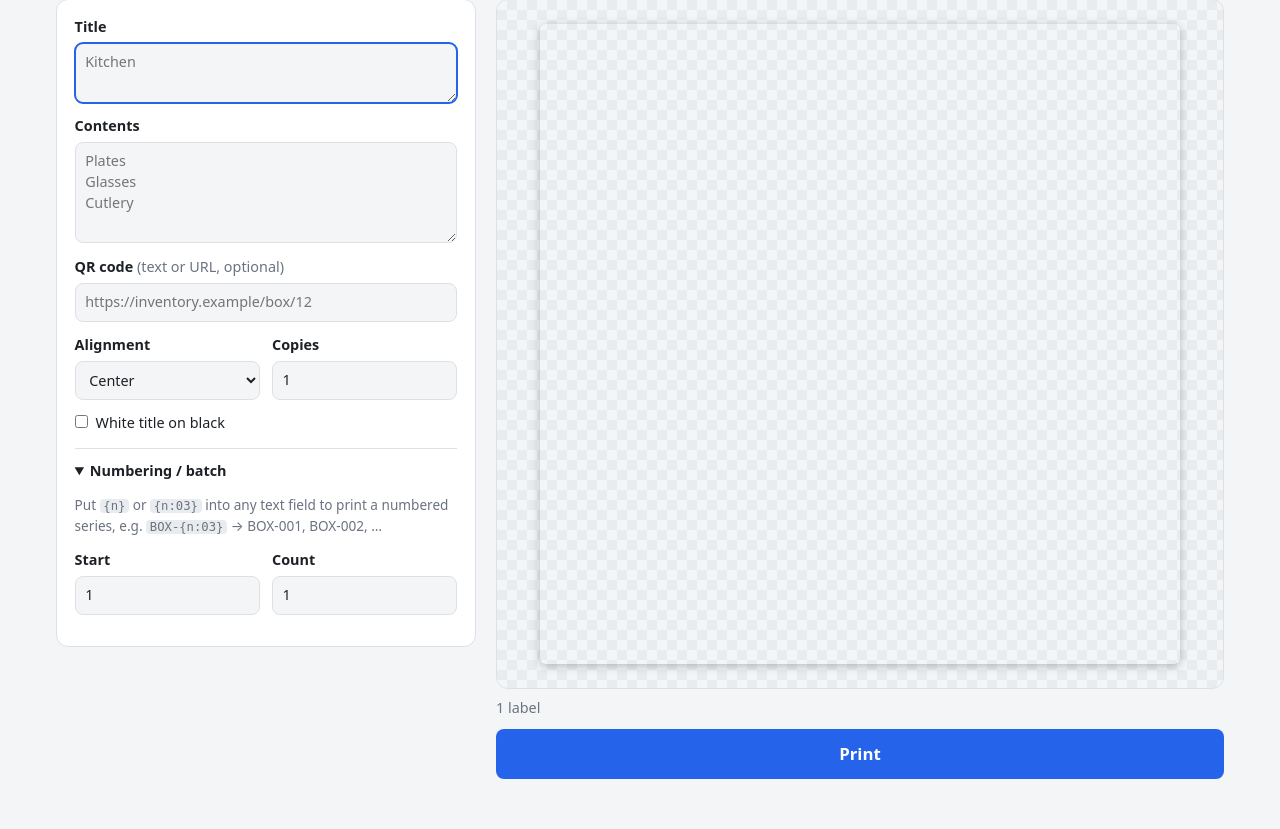
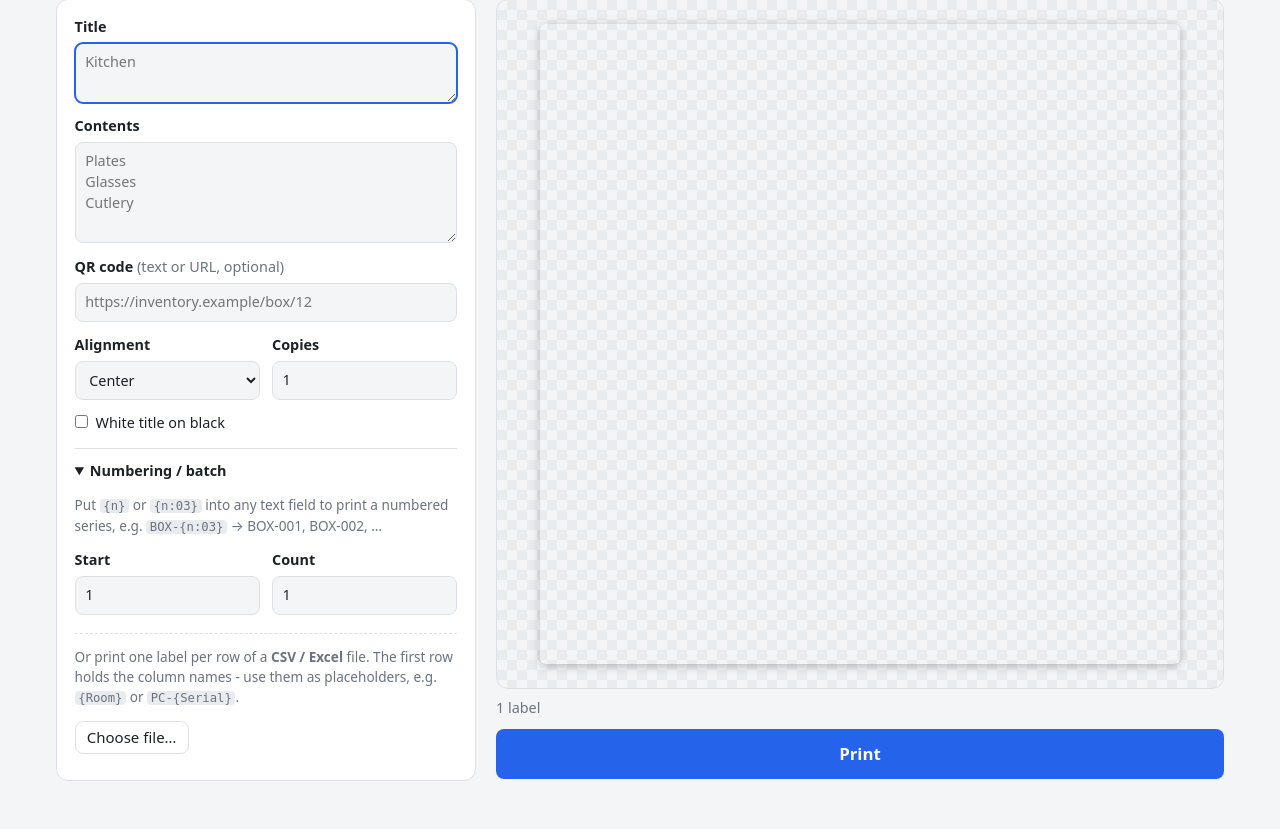
Before and after one commit to vherolf/labelprinter, a FastAPI app: page /zebra in a window 1280 px wide, after a click on "Numbering / batch". Shown: the part 130-959 px from the top of the page. Before the commit the page ends 909 px from the top, so only its background shows below. Run offline with FastAPI, Linux system fonts and the light colour scheme; data that the repository does not hold is empty.

Commit message:
Batch print labels from CSV / Excel files
Upload a .csv or .xlsx on the box or tape page and use its column
names as {Column} placeholders; one label per row, with row stepping
in the preview. CSV separator and encoding are auto-detected.

Co-Authored-By: Claude Opus 5.5 <noreply@anthropic.com>

```diff
--- a/app/main.py
+++ b/app/main.py
@@ -2,14 +2,14 @@ import base64
 import io
 from typing import Literal
 
-from fastapi import FastAPI, HTTPException, Request
+from fastapi import FastAPI, HTTPException, Request, UploadFile
 from fastapi.responses import HTMLResponse
 from fastapi.staticfiles import StaticFiles
 from fastapi.templating import Jinja2Templates
 from PIL import Image, ImageOps
 from pydantic import BaseModel, Field
 
-from . import brother, config, history, render, zebra
+from . import brother, config, history, render, table, zebra
 
 app = FastAPI(title="Labelprinter")
 app.mount("/static", StaticFiles(directory=config.BASE_DIR / "static"), name="static")
@@ -28,6 +28,9 @@ class ZebraJob(BaseModel):
     copies: int = Field(1, ge=1, le=100)
     counter_start: int = 1
     counter_count: int = Field(1, ge=1, le=MAX_LABELS)
+    rows: list[dict[str, str]] = Field(default_factory=list, max_length=MAX_LABELS)
+    rows_name: str = ""
+    preview_row: int = Field(0, ge=0, exclude=True)
 
 
 class BrotherJob(BaseModel):
@@ -43,17 +46,36 @@ class BrotherJob(BaseModel):
     copies: int = Field(1, ge=1, le=50)
     counter_start: int = 1
     counter_count: int = Field(1, ge=1, le=MAX_LABELS)
+    rows: list[dict[str, str]] = Field(default_factory=list, max_length=MAX_LABELS)
+    rows_name: str = ""
+    preview_row: int = Field(0, ge=0, exclude=True)
     tape_mm: int | None = None  # None = autodetect
 
 
-def counter_values(start: int, count: int, *texts: str) -> list[int]:
-    return list(range(start, start + count)) if render.has_counter(*texts) else [start]
+Job = ZebraJob | BrotherJob
+
+
+def variants(job: Job, *texts: str) -> list[tuple[int, dict | None]]:
+    """(counter, row) for every label: one per batch row, else one per counter value."""
+    if job.rows:
+        return [(job.counter_start + i, row) for i, row in enumerate(job.rows)]
+    if render.has_counter(*texts):
+        return [(n, None) for n in range(job.counter_start, job.counter_start + job.counter_count)]
+    return [(job.counter_start, None)]
+
+
+def batch_warnings(job: Job, *texts: str) -> list[str]:
+    if not job.rows:
+        return []
+    return [f"No column named {{{name}}} in {job.rows_name or 'the file'}"
+            for name in render.unknown_placeholders(job.rows[0], *texts)]
 
 
 def zebra_labels(job: ZebraJob) -> tuple[list[Image.Image], list[str]]:
-    images, warnings = [], []
-    for n in counter_values(job.counter_start, job.counter_count, job.title, job.body, job.qr):
-        sub = lambda s: render.substitute(s, n)  # noqa: E731
+    texts = (job.title, job.body, job.qr)
+    images, warnings = [], batch_warnings(job, *texts)
+    for n, row in variants(job, *texts):
+        sub = lambda s: render.substitute(s, n, row)  # noqa: E731
         img, warn = render.render_zebra(sub(job.title), sub(job.body), sub(job.qr), job.inverted_title, job.align)
         images.append(img)
         warnings += warn
@@ -63,12 +85,12 @@ def zebra_labels(job: ZebraJob) -> tuple[list[Image.Image], list[str]]:
 def brother_labels(job: BrotherJob, tape_mm: int) -> tuple[list[Image.Image], list[str]]:
     texts = [line.replace("|", "\n") for line in render.split_lines(job.text) if line.strip()] \
         if job.separate_lines else [job.text]
-    images, warnings = [], []
-    for n in counter_values(job.counter_start, job.counter_count, job.text, job.qr):
+    images, warnings = [], batch_warnings(job, job.text, job.qr)
+    for n, row in variants(job, job.text, job.qr):
         for text in texts:
             img, warn = render.render_brother(
-                render.split_lines(render.substitute(text, n)), tape_mm, job.font,
-                render.substitute(job.qr, n), job.align, job.flag, job.cable_diameter_mm,
+                render.split_lines(render.substitute(text, n, row)), tape_mm, job.font,
+                render.substitute(job.qr, n, row), job.align, job.flag, job.cable_diameter_mm,
                 job.min_length_mm, job.border,
             )
             images += [img] * job.copies
@@ -76,6 +98,12 @@ def brother_labels(job: BrotherJob, tape_mm: int) -> tuple[list[Image.Image], li
     if len(images) > MAX_LABELS:
         raise HTTPException(400, f"Too many labels ({len(images)}), max {MAX_LABELS}")
     return images, sorted(set(warnings))
+
+
+def preview_image(images: list[Image.Image], job: Job) -> Image.Image:
+    """First label of the batch row picked in the preview."""
+    per_row = len(images) // max(1, len(job.rows))
+    return images[min(job.preview_row, len(job.rows) - 1) * per_row] if job.rows else images[0]
 
 
 def png_data_url(img: Image.Image) -> str:
@@ -95,12 +123,16 @@ def brother_preview(img: Image.Image, tape_mm: int, tape_hex: str, text_hex: str
     return canvas
 
 
-def summary(*texts: str) -> str:
+def summary(job: Job, *texts: str) -> str:
+    text = "(empty)"
     for t in texts:
         lines = render.split_lines(t)
         if lines:
-            return " / ".join(lines)[:80]
-    return "(empty)"
+            text = " / ".join(lines)[:80]
+            break
+    if job.rows:
+        text += f" · {job.rows_name or 'batch'} ({len(job.rows)} rows)"
+    return text
 
 
 # --------------------------------------------------------------------------- pages
@@ -147,10 +179,24 @@ def status():
     return {"zebra": zebra.status(), "brother": brother.printer.status()}
 
 
+@app.post("/api/table")
+async def upload_table(file: UploadFile):
+    data = await file.read()
+    if len(data) > 5_000_000:
+        raise HTTPException(413, "File too large (max 5 MB)")
+    try:
+        columns, rows = table.parse(file.filename or "", data)
+    except table.TableError as e:
+        raise HTTPException(400, str(e))
+    if len(rows) > MAX_LABELS:
+        raise HTTPException(400, f"{len(rows)} rows - max {MAX_LABELS} per batch, split the file")
+    return {"name": file.filename, "columns": columns, "rows": rows}
+
+
 @app.post("/api/zebra/preview")
 def zebra_preview(job: ZebraJob):
     images, warnings = zebra_labels(job)
-    return {"image": png_data_url(images[0]), "count": len(images) * job.copies, "warnings": warnings}
+    return {"image": png_data_url(preview_image(images, job)), "count": len(images) * job.copies, "warnings": warnings}
 
 
 @app.post("/api/zebra/print")
@@ -161,7 +207,7 @@ def zebra_print(job: ZebraJob, request: Request):
         msg = zebra.send(zpl)
     except zebra.PrintError as e:
         raise HTTPException(502, str(e))
-    history.add("zebra", summary(job.title, job.body), job.model_dump(), request.client.host)
+    history.add("zebra", summary(job, job.title, job.body), job.model_dump(), request.client.host)
     return {"message": f"{len(images) * job.copies} label(s) sent. {msg}"}
 
 
@@ -175,7 +221,7 @@ def brother_preview_api(job: BrotherJob):
     images, warnings = brother_labels(job, tape_mm)
     colors = (st.get("tape_hex", "#ffffff"), st.get("text_hex", "#111111")) \
         if detected == tape_mm else ("#ffffff", "#111111")
-    img = images[0]
+    img = preview_image(images, job)
     length_mm = (img.width + 2 * brother.MARGIN_DOTS) / render.PX_PER_MM
     if job.tape_mm and detected and job.tape_mm != detected:
         warnings.append(f"Printer has {detected} mm tape loaded")
@@ -206,7 +252,7 @@ def brother_print(job: BrotherJob, request: Request):
         msg = brother.printer.print(images, tape_mm)
     except brother.PrintError as e:
         raise HTTPException(502, str(e))
-    history.add("brother", summary(job.text, job.qr), job.model_dump(), request.client.host)
+    history.add("brother", summary(job, job.text, job.qr), job.model_dump(), request.client.host)
     return {"message": f"{msg} on {tape_mm} mm tape"}
 
 
--- a/app/static/app.js
+++ b/app/static/app.js
@@ -45,19 +45,89 @@ function fillForm(form, params) {
     if (el.type === "checkbox") el.checked = !!value;
     else el.value = value ?? "";
   }
-  if ((params?.counter_count ?? 1) > 1) form.querySelector("details.numbering").open = true;
+  if ((params?.counter_count ?? 1) > 1 || params?.rows?.length) form.querySelector("details.numbering").open = true;
+}
+
+// Batch rows from a CSV / Excel file; {Column} placeholders are filled per row.
+function initBatch(form, params, onChange) {
+  const state = { name: "", rows: [], row: 0 };
+  let lastField = form.querySelector("textarea, input[type=text], input:not([type])");
+  form.addEventListener("focusin", (ev) => {
+    if (ev.target.matches("textarea, input[type=text], input:not([type])")) lastField = ev.target;
+  });
+
+  const show = () => {
+    const on = state.rows.length > 0;
+    $("#batch-info").hidden = !on;
+    $("#row-nav").hidden = !on;
+    form.elements.counter_count.disabled = on;
+    if (!on) return;
+    $("#batch-name").textContent = state.name;
+    $("#batch-count").textContent = `${state.rows.length} row${state.rows.length === 1 ? "" : "s"}`;
+    $("#row-label").textContent = `Row ${state.row + 1} of ${state.rows.length}`;
+    $("#row-prev").disabled = state.row === 0;
+    $("#row-next").disabled = state.row === state.rows.length - 1;
+    $("#batch-columns").replaceChildren(...Object.keys(state.rows[0]).map((col) => {
+      const b = document.createElement("button");
+      b.type = "button";
+      b.className = "btn";
+      b.textContent = `{${col}}`;
+      b.title = `e.g. "${state.rows[0][col]}"`;
+      return b;
+    }));
+  };
+  const set = (name, rows) => {
+    Object.assign(state, { name, rows, row: 0 });
+    show();
+    onChange();
+  };
+
+  $("#batch-columns").addEventListener("click", (ev) => {
+    const b = ev.target.closest("button");
+    if (!b || !lastField) return;
+    const { selectionStart: a = lastField.value.length, selectionEnd: z = a } = lastField;
+    lastField.value = lastField.value.slice(0, a) + b.textContent + lastField.value.slice(z);
+    lastField.focus();
+    lastField.setSelectionRange(a + b.textContent.length, a + b.textContent.length);
+    onChange();
+  });
+  $("#batch-file").addEventListener("change", async (ev) => {
+    const file = ev.target.files[0];
+    ev.target.value = "";
+    if (!file) return;
+    const body = new FormData();
+    body.append("file", file);
+    try {
+      const res = await fetch("/api/table", { method: "POST", body });
+      const data = await res.json().catch(() => ({}));
+      if (!res.ok) throw new Error(data.detail || res.statusText);
+      set(data.name, data.rows);
+      toast(`${data.rows.length} rows loaded from ${data.name}`);
+    } catch (e) {
+      toast(e.message, false);
+    }
+  });
+  $("#batch-clear").addEventListener("click", () => set("", []));
+  const step = (d) => { state.row = Math.max(0, Math.min(state.rows.length - 1, state.row + d)); show(); onChange(); };
+  $("#row-prev").addEventListener("click", () => step(-1));
+  $("#row-next").addEventListener("click", () => step(1));
+
+  if (params?.rows?.length) Object.assign(state, { name: params.rows_name || "", rows: params.rows });
+  show();
+  return () => ({ rows: state.rows, rows_name: state.name, preview_row: state.row });
 }
 
 function initEditor(params) {
   const form = $("#label-form");
   const printer = form.dataset.printer;
   fillForm(form, params);
+  const job = () => ({ ...readForm(form), ...batch() });
 
   let seq = 0;
   const preview = async () => {
     const mine = ++seq;
     try {
-      const data = await api(`/api/${printer}/preview`, readForm(form));
+      const data = await api(`/api/${printer}/preview`, job());
       if (mine !== seq) return;
       $("#preview").src = data.image;
       const info = [];
@@ -80,6 +150,7 @@ function initEditor(params) {
   form.addEventListener("input", schedule);
   form.addEventListener("change", schedule);
   window.refreshPreview = preview;
+  const batch = initBatch(form, params, preview);
   preview();
 
   const btn = $("#print-btn");
@@ -89,7 +160,7 @@ function initEditor(params) {
     btn.disabled = true;
     btn.classList.add("busy");
     try {
-      const data = await api(`/api/${printer}/print`, readForm(form));
+      const data = await api(`/api/${printer}/print`, job());
       toast(data.message);
     } catch (e) {
       toast(e.message, false);
--- a/app/static/style.css
+++ b/app/static/style.css
@@ -83,6 +83,8 @@ input, textarea, select {
   font: inherit; font-weight: normal; color: var(--text);
   background: var(--bg); border: 1px solid var(--line); border-radius: 8px;
 }
+input[hidden] { display: none; }
+input:disabled { opacity: .45; }
 input[type=checkbox] { display: inline; width: auto; margin: 0; accent-color: var(--accent); }
 textarea { resize: vertical; }
 input:focus, textarea:focus, select:focus { outline: 2px solid var(--accent); outline-offset: -1px; }
@@ -92,6 +94,14 @@ fieldset.flag { border: 1px solid var(--line); border-radius: 8px; padding: .75r
 details.numbering { border-top: 1px solid var(--line); padding-top: .75rem; }
 details.numbering summary { cursor: pointer; font-weight: 600; font-size: .9rem; }
 .hint { font-size: .85rem; color: var(--muted); }
+.batch { border-top: 1px dashed var(--line); margin-top: .25rem; }
+form label.file { display: inline-block; margin: 0 0 .5rem; font-weight: 500; }
+#batch-info .btn { margin-left: .5rem; font-size: .85rem; padding: .1rem .5rem; }
+#batch-columns { display: flex; flex-wrap: wrap; gap: .35rem; margin-bottom: .5rem; }
+#batch-columns button { font-size: .85rem; padding: .1rem .55rem; font-family: ui-monospace, monospace; }
+#row-nav { display: flex; align-items: center; justify-content: center; gap: .75rem; margin-top: .6rem; }
+#row-nav[hidden] { display: none; }
+#row-label { font-size: .9rem; min-width: 7rem; text-align: center; }
 
 .preview-pane { position: sticky; top: 1rem; }
 .preview-box {
--- a/app/templates/_macros.html
+++ b/app/templates/_macros.html
@@ -17,6 +17,18 @@
     <label>Start <input type="number" name="counter_start" value="1"></label>
     <label>Count <input type="number" name="counter_count" value="1" min="1" max="200"></label>
   </div>
+  <div class="batch">
+    <p class="hint">Or print one label per row of a <b>CSV / Excel</b> file. The first row holds the
+      column names - use them as placeholders, e.g. <code>{Room}</code> or <code>PC-{Serial}</code>.</p>
+    <label class="file btn">Choose file…
+      <input type="file" id="batch-file" accept=".csv,.tsv,.txt,.xlsx,.xlsm" hidden></label>
+    <div id="batch-info" hidden>
+      <div><b id="batch-name"></b> <span class="muted" id="batch-count"></span>
+        <button type="button" class="btn" id="batch-clear">Remove</button></div>
+      <p class="hint">Click a column to insert it:</p>
+      <div id="batch-columns"></div>
+    </div>
+  </div>
 </details>
 {% endmacro %}
 
@@ -24,6 +36,11 @@
 <section class="preview-pane">
   <div class="preview-box {{ extra }}">
     <img id="preview" alt="Label preview">
+  </div>
+  <div id="row-nav" hidden>
+    <button type="button" class="btn" id="row-prev" aria-label="Previous row">◀</button>
+    <span id="row-label"></span>
+    <button type="button" class="btn" id="row-next" aria-label="Next row">▶</button>
   </div>
   <div id="preview-info" class="muted"></div>
   <ul id="warnings"></ul>
--- a/requirements.txt
+++ b/requirements.txt
@@ -3,5 +3,6 @@ uvicorn==0.54.0
 jinja2==3.1.6
 pillow==12.3.0
 python-multipart==0.0.32
+openpyxl==3.1.5
 segno==1.6.6
 pyusb==1.3.1
```
Also changed, not shown: app/render.py (+17 -3 lines), app/table.py (added, +71 -0 lines), README.md.
